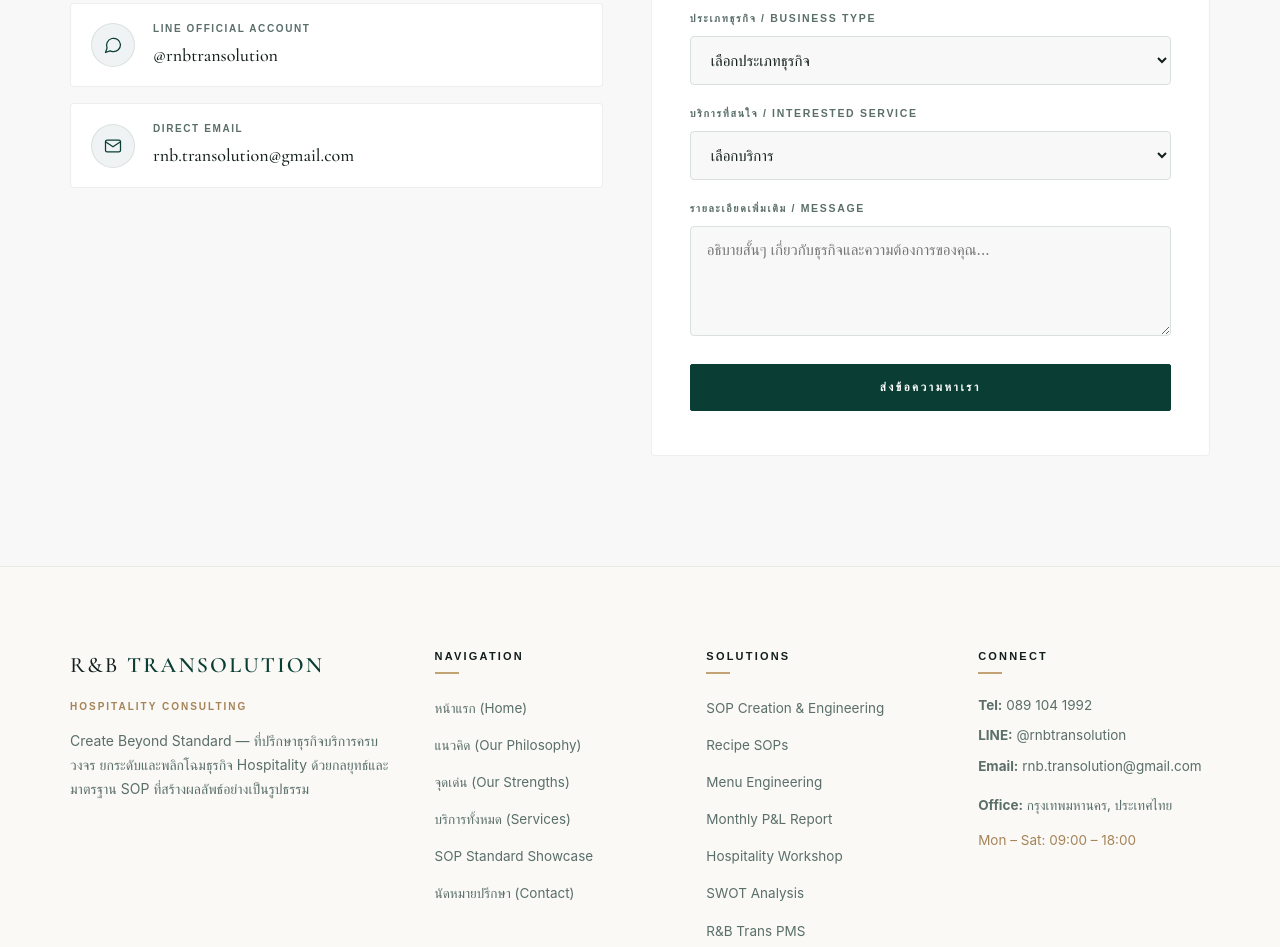
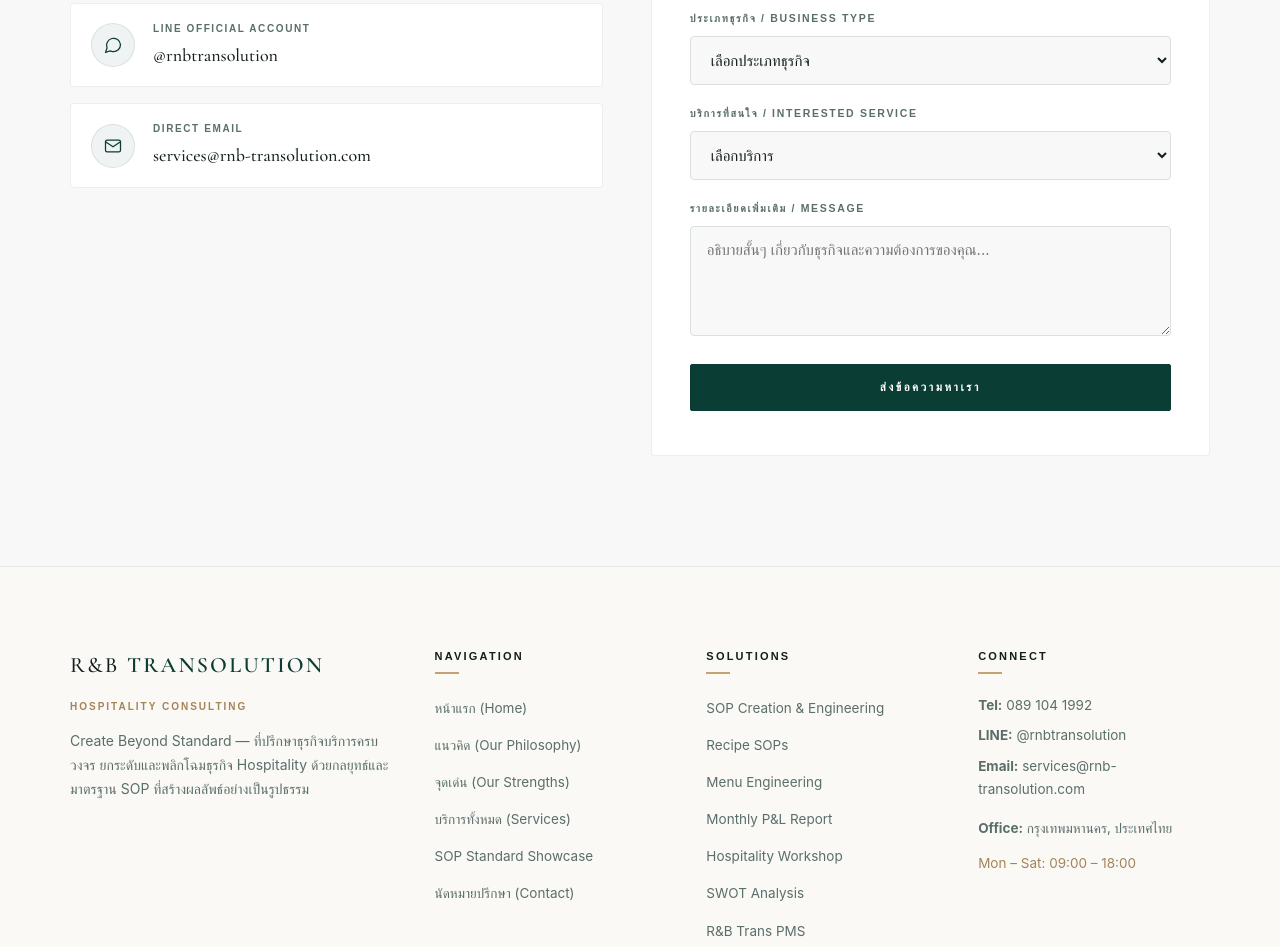
Before and after one commit to rnbtransolution/consultant, a plain HTML site: page index.html in a window 1280 px wide. Shown: the part 5048-5995 px from the top of the page. Drawn offline with nearby package versions, Linux system fonts and the light colour scheme; a web font is replaced by a local one.

Commit message:
Update contact email address to services@rnb-transolution.com

```diff
--- a/index.html
+++ b/index.html
@@ -1892,11 +1892,11 @@ p, span, label, input, select, textarea, button, .hero-sub, .bento-desc, .streng
               <div class="channel-value">@rnbtransolution</div>
             </div>
           </a>
-          <a class="contact-channel-item" href="mailto:rnb.transolution@gmail.com">
+          <a class="contact-channel-item" href="mailto:services@rnb-transolution.com">
             <div class="channel-icon"><svg width="20" height="20" viewBox="0 0 24 24" fill="none" stroke="currentColor" stroke-width="1.5" stroke-linecap="round" stroke-linejoin="round"><rect x="3" y="5" width="18" height="14" rx="2"/><path d="m3 7 9 6 9-6"/></svg></div>
             <div>
               <div class="channel-label">Direct Email</div>
-              <div class="channel-value">rnb.transolution@gmail.com</div>
+              <div class="channel-value">services@rnb-transolution.com</div>
             </div>
           </a>
         </div>
@@ -2000,7 +2000,7 @@ p, span, label, input, select, textarea, button, .hero-sub, .bento-desc, .streng
       <div class="footer-contact-info">
         <div><strong>Tel:</strong> 089 104 1992</div>
         <div><strong>LINE:</strong> @rnbtransolution</div>
-        <div><strong>Email:</strong> rnb.transolution@gmail.com</div>
+        <div><strong>Email:</strong> services@rnb-transolution.com</div>
         <div style="margin-top: 8px;"><strong>Office:</strong> กรุงเทพมหานคร, ประเทศไทย</div>
         <div style="margin-top: 4px; color: var(--color-accent-gold-dark);">Mon – Sat: 09:00 – 18:00</div>
       </div>
```
Also changed, not shown: showcase.html (+1 -1 lines), 1 other file.
